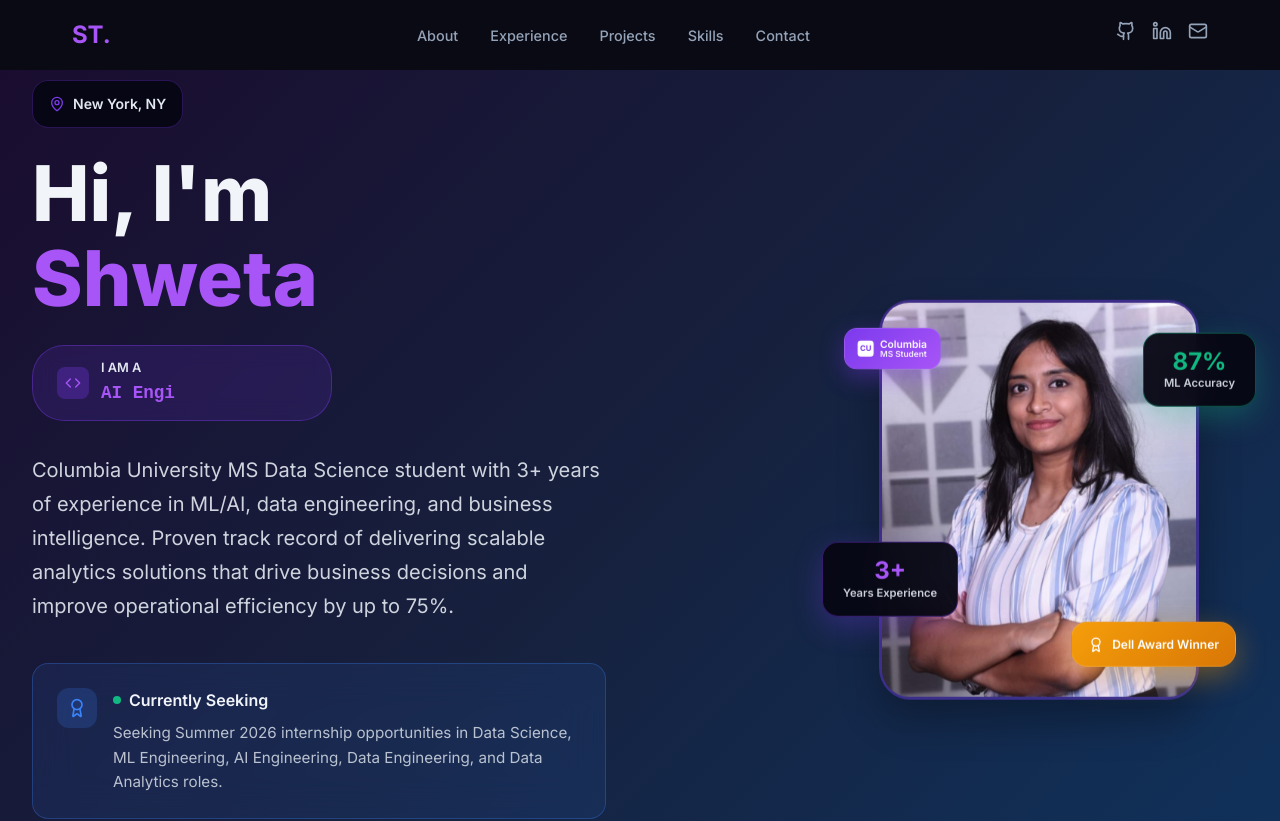
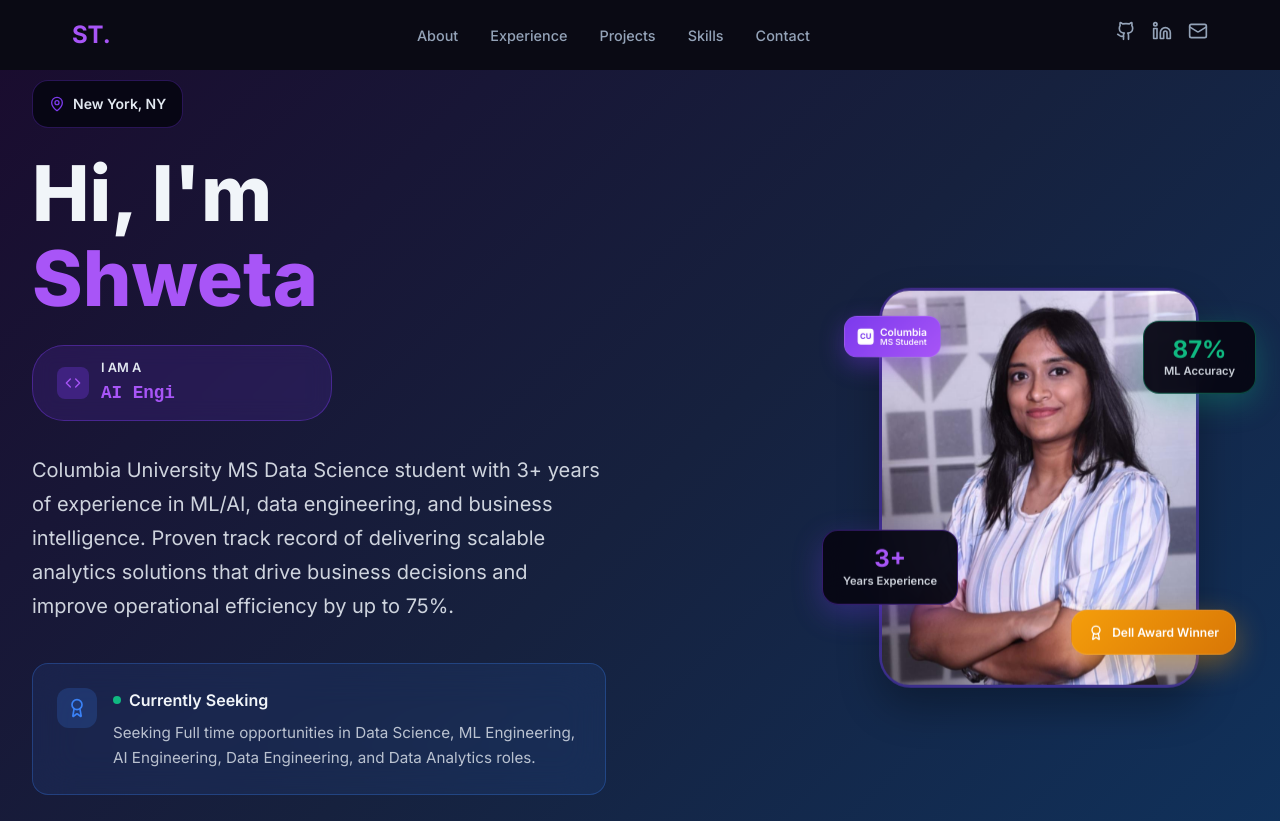
Before and after one commit to MhoOmm/SST_Portfolio, a React (Vite) app: page / in a window 1280 px wide. Shown: the top 821 px of the page. Built offline with nearby package versions, Linux system fonts and the light colour scheme; the HTML template or start-up script is replaced by a standard one.

Commit message:
changes in the about section

```diff
--- a/src/components/Hero.jsx
+++ b/src/components/Hero.jsx
@@ -276,7 +276,7 @@ const Hero = () => {
                     lineHeight: '1.6',
                     fontSize: '0.95rem'
                   }}>
-                    Seeking Summer 2026 internship opportunities in Data Science, ML Engineering,
+                    Seeking Full time opportunities in Data Science, ML Engineering,
                     AI Engineering, Data Engineering, and Data Analytics roles.
                   </p>
                 </div>
```
